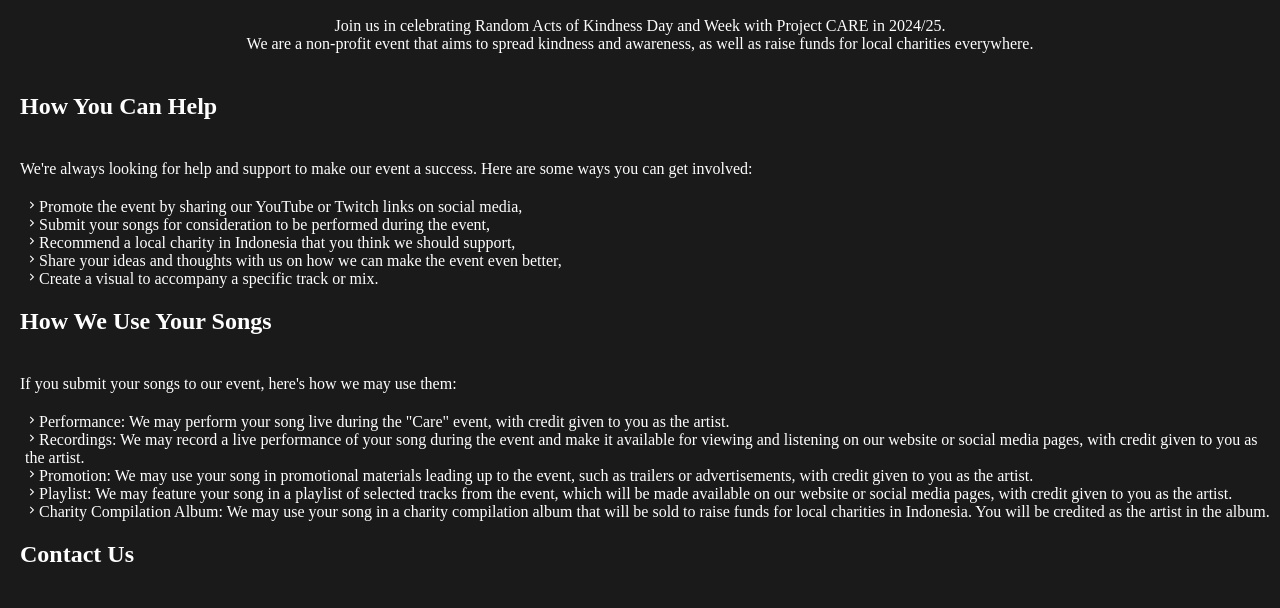
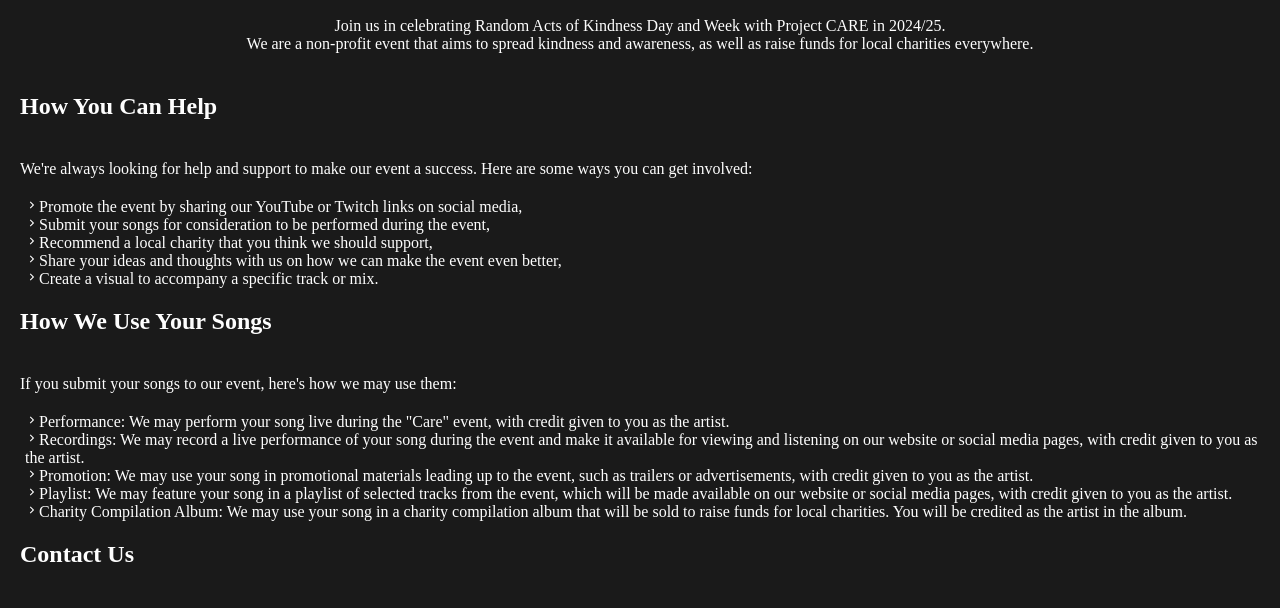
Before and after one commit to CARE-Event/care-event.github.io, a plain HTML site: page things.html in a window 1280 px wide. Shown: the part 175-783 px from the top of the page. Drawn offline with nearby package versions, Linux system fonts and the light colour scheme; a web font is replaced by a local one.

Commit message:
Update things.html

```diff
--- a/things.html
+++ b/things.html
@@ -28,7 +28,7 @@
   <ul>
     <li><img src="svg\chevron_right_FILL0_wght400_GRAD0_opsz20.svg" class="arrimg">Promote the event by sharing our YouTube or Twitch links on social media,</li>
     <li><img src="svg\chevron_right_FILL0_wght400_GRAD0_opsz20.svg" class="arrimg">Submit your songs for consideration to be performed during the event,</li>
-    <li><img src="svg\chevron_right_FILL0_wght400_GRAD0_opsz20.svg" class="arrimg">Recommend a local charity in Indonesia that you think we should support,</li>
+    <li><img src="svg\chevron_right_FILL0_wght400_GRAD0_opsz20.svg" class="arrimg">Recommend a local charity that you think we should support,</li>
     <li><img src="svg\chevron_right_FILL0_wght400_GRAD0_opsz20.svg" class="arrimg">Share your ideas and thoughts with us on how we can make the event even better,</li>
     <li><img src="svg\chevron_right_FILL0_wght400_GRAD0_opsz20.svg" class="arrimg">Create a visual to accompany a specific track or mix.</li>
   </ul>
@@ -40,7 +40,7 @@
     <li><img src="svg\chevron_right_FILL0_wght400_GRAD0_opsz20.svg" class="arrimg">Recordings: We may record a live performance of your song during the event and make it available for viewing and listening on our website or social media pages, with credit given to you as the artist.</li>
     <li><img src="svg\chevron_right_FILL0_wght400_GRAD0_opsz20.svg" class="arrimg">Promotion: We may use your song in promotional materials leading up to the event, such as trailers or advertisements, with credit given to you as the artist.</li>
     <li><img src="svg\chevron_right_FILL0_wght400_GRAD0_opsz20.svg" class="arrimg">Playlist: We may feature your song in a playlist of selected tracks from the event, which will be made available on our website or social media pages, with credit given to you as the artist.</li>
-    <li><img src="svg\chevron_right_FILL0_wght400_GRAD0_opsz20.svg" class="arrimg">Charity Compilation Album: We may use your song in a charity compilation album that will be sold to raise funds for local charities in Indonesia. You will be credited as the artist in the album.</li>
+    <li><img src="svg\chevron_right_FILL0_wght400_GRAD0_opsz20.svg" class="arrimg">Charity Compilation Album: We may use your song in a charity compilation album that will be sold to raise funds for local charities. You will be credited as the artist in the album.</li>
   </ol>
 
   <h2>Contact Us</h2>
```
